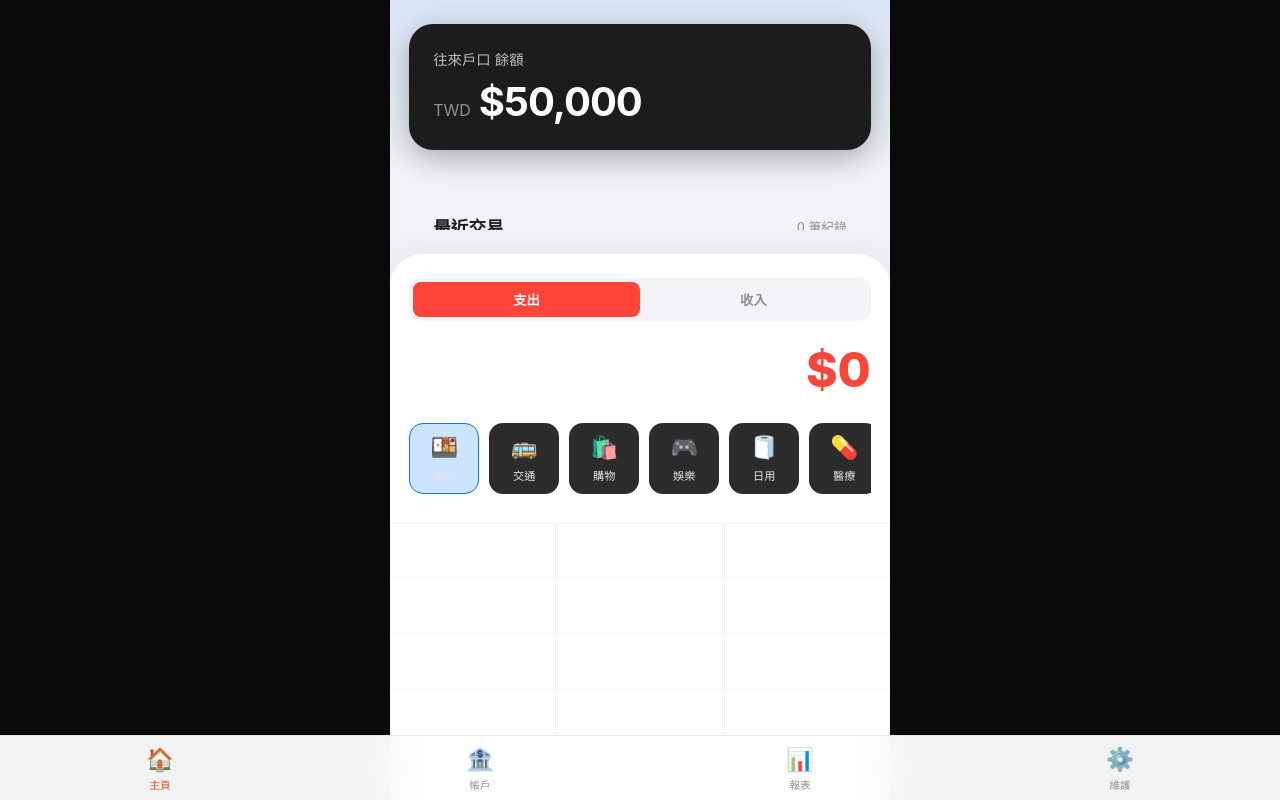
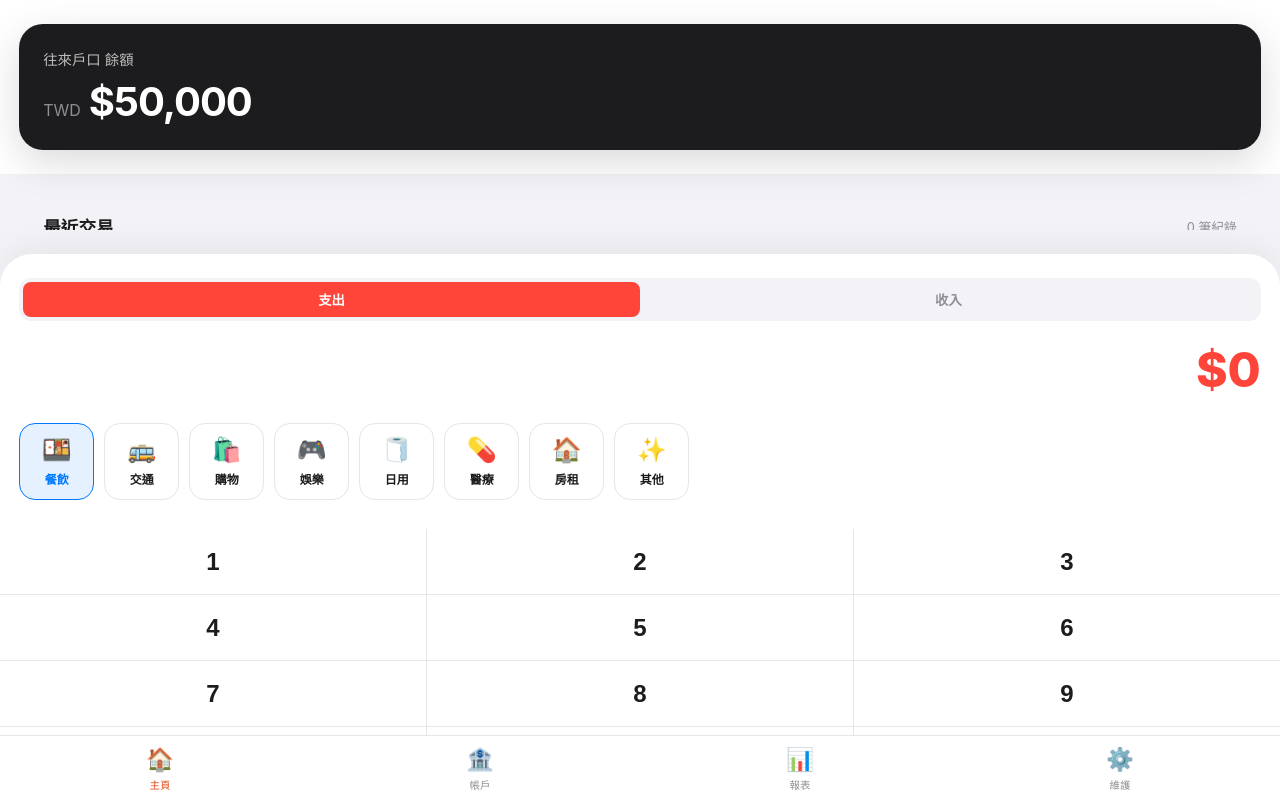
Before and after one commit to dalemiao3721/quick-money, a Next.js app: page / in a window 1280 px wide. Built offline with nearby package versions, Linux system fonts and the light colour scheme.

Commit message:
Final Visual Polish (V5): Fix keypad visibility, contrast issues, and layout clipping

```diff
--- a/src/app/globals.css
+++ b/src/app/globals.css
@@ -1,11 +1,13 @@
 :root {
   --primary: #007aff;
-  --bg: #0a0a0c;
-  --card-bg: #1c1c1e;
-  --text: #ffffff;
+  --bg: #f2f2f7;
+  /* 清爽底色 */
+  --card-bg: #ffffff;
+  /* 純白卡片 */
+  --text: #1c1c1e;
+  /* 深色文字 */
   --text-secondary: #8e8e93;
   --accent: #ff453a;
-  /* 橘紅色強調色 */
   --danger: #ff453a;
   --income: #32d74b;
   --expense: #ff453a;
@@ -36,25 +38,28 @@ body {
   display: flex;
   flex-direction: column;
   height: 100vh;
-  max-width: 500px;
+  width: 100%;
+  /* 擴張寬度，不再限制 500px */
   margin: 0 auto;
   position: relative;
+  background: var(--bg);
 }
 
 /* Header & Summary */
 .header {
-  padding: 2rem 1.5rem 1rem;
-  background: linear-gradient(180deg, rgba(0, 122, 255, 0.1) 0%, rgba(10, 10, 12, 0) 100%);
+  padding: 1.5rem 1.2rem 1rem;
+  background: white;
+  /* 移除藍色漸層，改為全白清爽背景 */
 }
 
 .summary-card {
-  background: var(--card-bg);
+  background: #1c1c1e;
+  /* 保持深色卡片作為核心視覺焦點 */
   padding: 1.5rem;
   border-radius: 24px;
-  box-shadow: 0 8px 32px rgba(0, 0, 0, 0.3);
+  box-shadow: 0 12px 40px rgba(0, 0, 0, 0.15);
   margin-bottom: 1rem;
   color: white;
-  /* 修正對比度：深色背景配白色文字 */
 }
 
 .summary-label {
@@ -110,62 +115,69 @@ body {
 }
 
 .category-mini-grid .category-item {
-  flex: 0 0 70px;
-  padding: 10px 4px;
-  border-radius: 14px;
-  background: #2c2c2e;
+  flex: 0 0 75px;
+  padding: 12px 4px;
+  border-radius: 16px;
+  background: white;
   display: flex;
   flex-direction: column;
   align-items: center;
   gap: 6px;
-  border: 1px solid transparent;
+  border: 1px solid #e5e5ea;
   transition: all 0.2s;
   cursor: pointer;
 }
 
 .category-mini-grid .category-item.selected {
-  background: rgba(0, 122, 255, 0.2);
+  background: rgba(0, 122, 255, 0.1);
   border-color: var(--primary);
 }
 
 .category-mini-grid .category-label {
-  font-size: 0.7rem;
-  color: #e5e5ea;
-  font-weight: 500;
+  font-size: 0.75rem;
+  color: #1c1c1e;
+  /* 始終保持深色，避免在淡色背景下隱形 */
+  font-weight: 600;
   white-space: nowrap;
 }
 
-.category-mini-grid .category-icon {
-  font-size: 1.4rem;
+.category-mini-grid .category-item.selected .category-label {
+  color: var(--primary);
+  /* 選中時使用藍色強調 */
 }
 
-/* Custom Keyboard */
+.category-mini-grid .category-icon {
+  font-size: 1.5rem;
+}
+
 .keyboard {
   display: grid;
   grid-template-columns: repeat(3, 1fr);
   gap: 1px;
-  background: #2c2c2e;
+  background: #e5e5ea;
   padding-bottom: env(safe-area-inset-bottom);
 }
 
 .key {
-  background: var(--bg);
-  height: 55px;
+  background: white;
+  height: 60px;
   display: flex;
   justify-content: center;
   align-items: center;
-  font-size: 1.2rem;
+  font-size: 1.4rem;
   font-weight: 500;
   transition: background 0.1s;
   border: none;
-  color: var(--text);
+  color: #1c1c1e;
+  /* 修正數字不可見問題：設定為深黑色 */
 }
 
 .key.confirm {
   background: var(--primary);
+  color: white;
   grid-column: span 3;
-  font-weight: 600;
-  font-size: 1rem;
+  font-weight: 700;
+  font-size: 1.1rem;
 }
 
 /* History List Section */
--- a/src/app/page.tsx
+++ b/src/app/page.tsx
@@ -278,11 +278,39 @@ export default function Home() {
                 ))}
               </div>
 
-              <div className="keyboard" style={{ margin: '0 -1.2rem', background: '#fff' }}>
+              <div className="keyboard" style={{ margin: '0 -1.2rem', background: '#e5e5ea', gap: '1px', display: 'grid', gridTemplateColumns: 'repeat(3, 1fr)' }}>
                 {["1", "2", "3", "4", "5", "6", "7", "8", "9", "C", "0", "⌫"].map((k) => (
-                  <button key={k} className="key" style={{ background: '#fff', border: '1px solid #f2f2f7', fontSize: '1.4rem' }} onClick={() => (k === "⌫" ? setAmount(p => p.length > 1 ? p.slice(0, -1) : "0") : (k === "C" ? setAmount("0") : setAmount(p => p === "0" ? k : p + k)))}>{k}</button>
+                  <button
+                    key={k}
+                    className="key"
+                    style={{
+                      background: '#fff',
+                      border: 'none',
+                      fontSize: '1.5rem',
+                      height: '65px',
+                      color: '#1c1c1e', /* 強制顯示深色數字 */
+                      fontWeight: '600'
+                    }}
+                    onClick={() => (k === "⌫" ? setAmount(p => p.length > 1 ? p.slice(0, -1) : "0") : (k === "C" ? setAmount("0") : setAmount(p => p === "0" ? k : p + k)))}
+                  >
+                    {k}
+                  </button>
                 ))}
-                <button className="key confirm" onClick={handleSave} style={{ background: activeType === 'income' ? 'var(--income)' : 'var(--expense)', borderRadius: 0, fontSize: '1.1rem' }}>
+                <button
+                  className="key confirm"
+                  onClick={handleSave}
+                  style={{
+                    background: activeType === 'income' ? 'var(--income)' : 'var(--expense)',
+                    borderRadius: '16px',
+                    fontSize: '1.2rem',
+                    color: '#fff',
+                    gridColumn: 'span 3',
+                    height: '60px',
+                    margin: '15px 1.2rem', /* 預留邊距，解決「切掉」與「寬度不足」感 */
+                    fontWeight: '700',
+                    boxShadow: '0 8px 25px rgba(0,0,0,0.1)'
+                  }}
+                >
                   確認保存
                 </button>
               </div>
```
